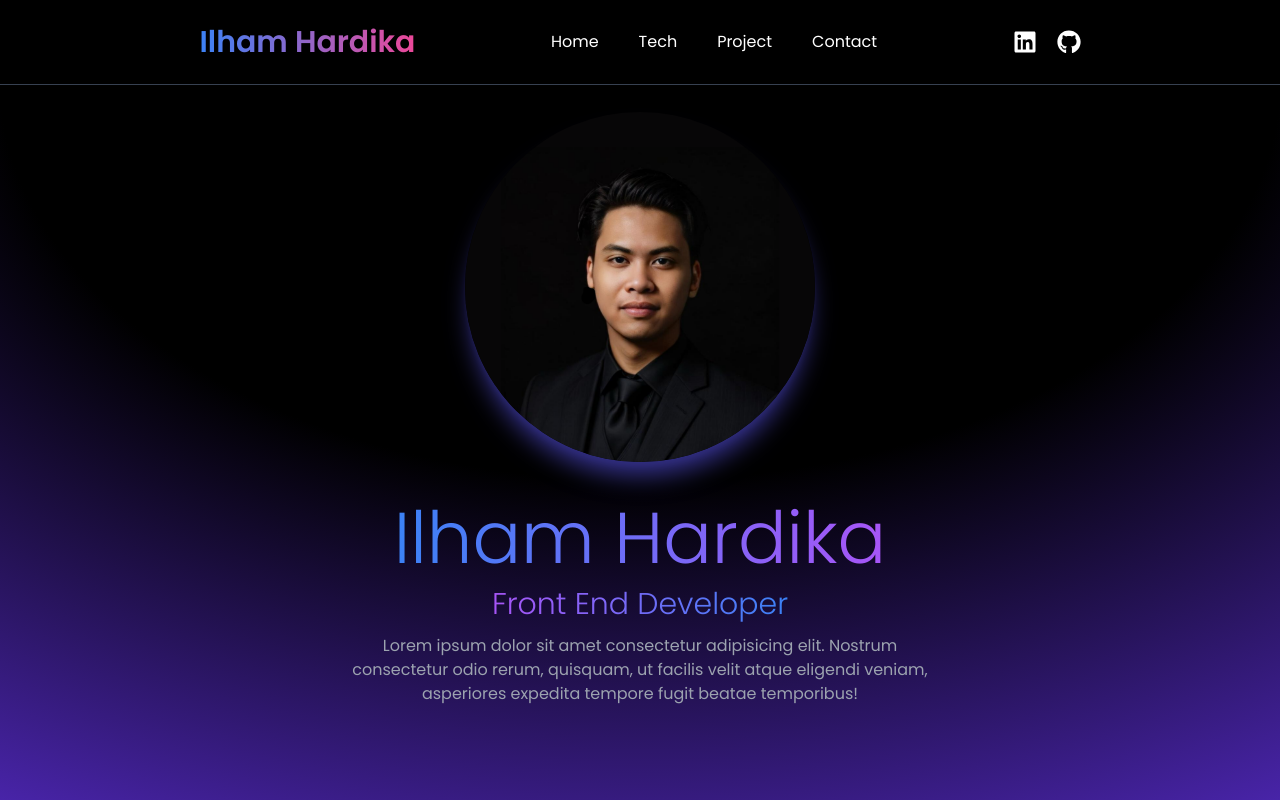
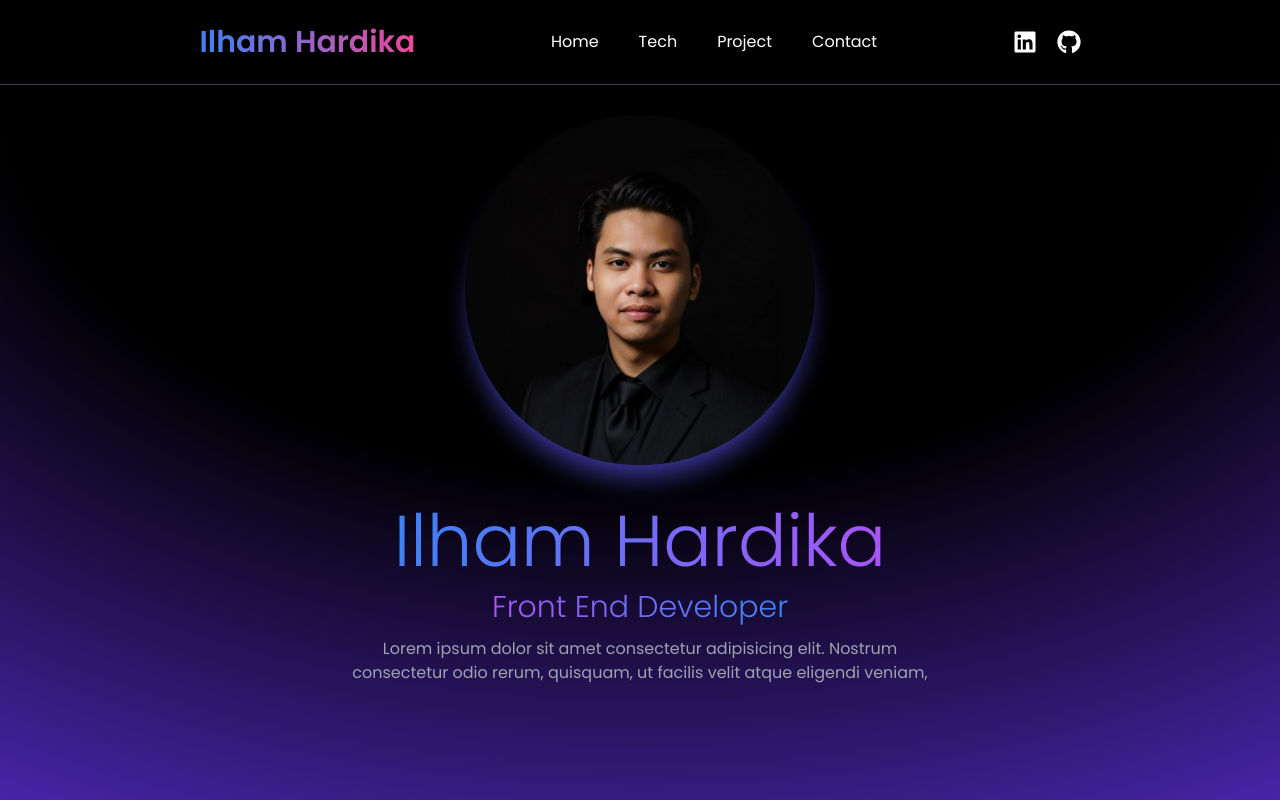
Before and after one commit to ilhardika/my-portfolio, a React (Vite) app: page / in a window 1280 px wide. Shown: the top 800 px of the page. Built offline with nearby package versions, Linux system fonts and the light colour scheme.

Commit message:
change wording hero

```diff
--- a/components/Hero/index.jsx
+++ b/components/Hero/index.jsx
@@ -25,7 +25,7 @@ const Hero = () => {
           <p className="hero-description">
             Lorem ipsum dolor sit amet consectetur adipisicing elit. Nostrum
             consectetur odio rerum, quisquam, ut facilis velit atque eligendi
-            veniam, asperiores expedita tempore fugit beatae temporibus!
+            veniam,
           </p>
         </motion.div>
       </div>
```
